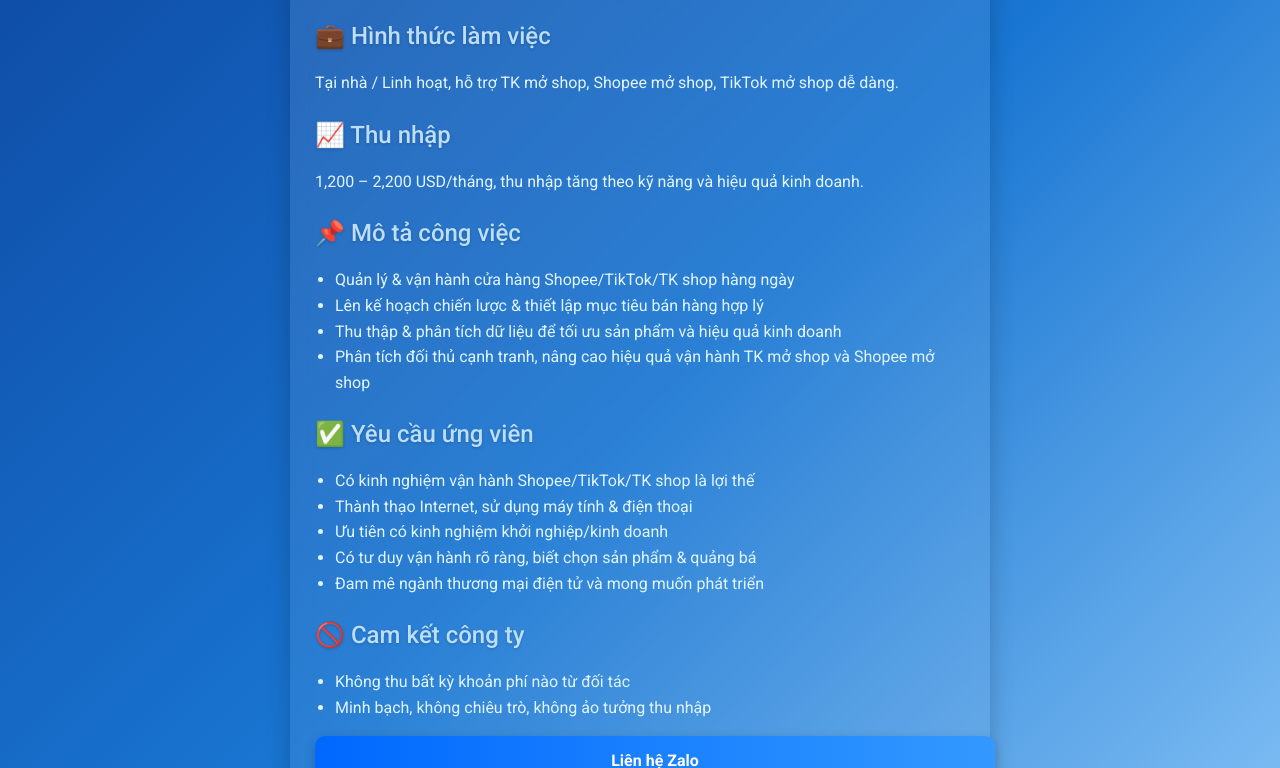
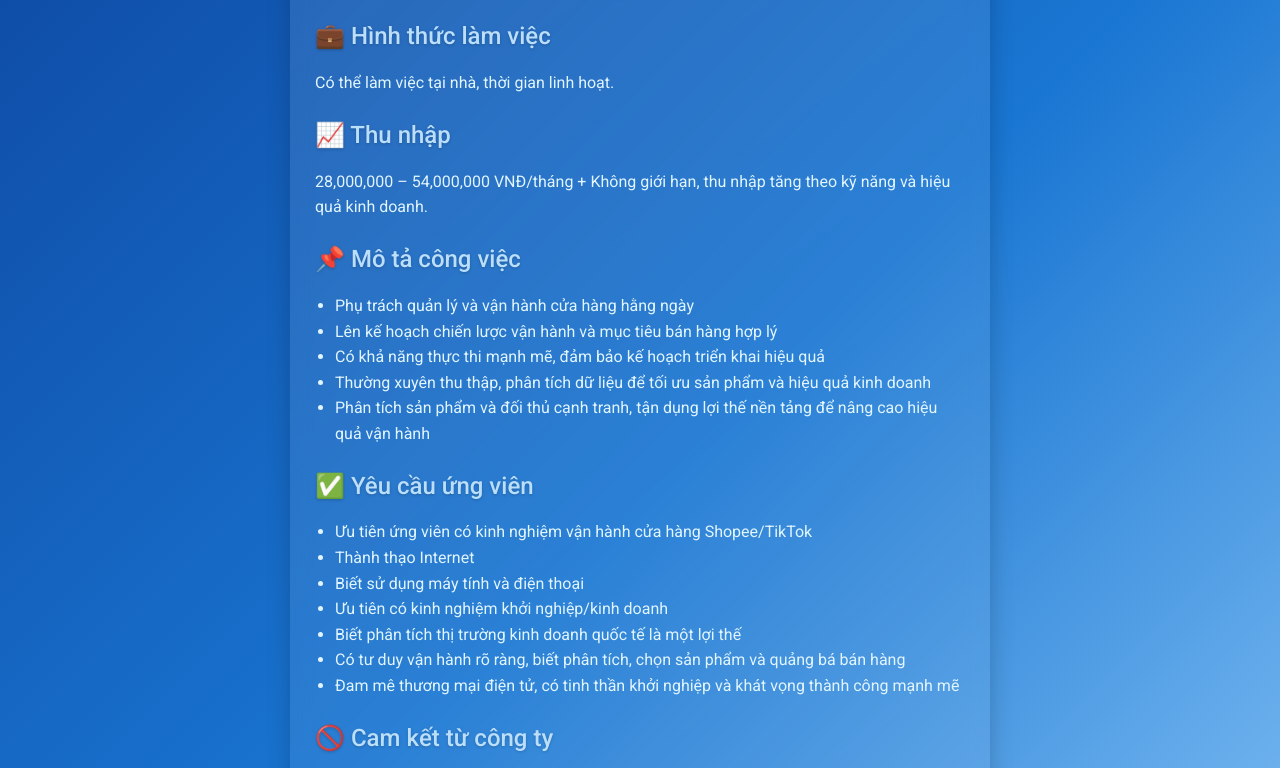
Before and after one commit to baidu6070-commits/tk-77, a plain HTML site: page index.html in a window 1280 px wide. Shown: the part 180-948 px from the top of the page. Drawn offline with Linux system fonts and the light colour scheme.

Commit message:
Update index.html

```diff
--- a/index.html
+++ b/index.html
@@ -102,38 +102,44 @@ ul {
     <h1>Tuyển Dụng Đối Tác Kinh Doanh Thương Mại Điện Tử</h1>
 
 <h2>💼 Hình thức làm việc</h2>
-    <p>Tại nhà / Linh hoạt, hỗ trợ TK mở shop, Shopee mở shop, TikTok mở shop dễ dàng.</p>
+<p>Có thể làm việc tại nhà, thời gian linh hoạt.</p>
 
 <h2>📈 Thu nhập</h2>
-    <p>1,200 – 2,200 USD/tháng, thu nhập tăng theo kỹ năng và hiệu quả kinh doanh.</p>
+<p>28,000,000 – 54,000,000 VNĐ/tháng + Không giới hạn, thu nhập tăng theo kỹ năng và hiệu quả kinh doanh.</p>
 
 <h2>📌 Mô tả công việc</h2>
 <ul>
-        <li>Quản lý & vận hành cửa hàng Shopee/TikTok/TK shop hàng ngày</li>
-        <li>Lên kế hoạch chiến lược & thiết lập mục tiêu bán hàng hợp lý</li>
-        <li>Thu thập & phân tích dữ liệu để tối ưu sản phẩm và hiệu quả kinh doanh</li>
-        <li>Phân tích đối thủ cạnh tranh, nâng cao hiệu quả vận hành TK mở shop và Shopee mở shop</li>
+    <li>Phụ trách quản lý và vận hành cửa hàng hằng ngày</li>
+    <li>Lên kế hoạch chiến lược vận hành và mục tiêu bán hàng hợp lý</li>
+    <li>Có khả năng thực thi mạnh mẽ, đảm bảo kế hoạch triển khai hiệu quả</li>
+    <li>Thường xuyên thu thập, phân tích dữ liệu để tối ưu sản phẩm và hiệu quả kinh doanh</li>
+    <li>Phân tích sản phẩm và đối thủ cạnh tranh, tận dụng lợi thế nền tảng để nâng cao hiệu quả vận hành</li>
 </ul>
 
 <h2>✅ Yêu cầu ứng viên</h2>
 <ul>
-        <li>Có kinh nghiệm vận hành Shopee/TikTok/TK shop là lợi thế</li>
-        <li>Thành thạo Internet, sử dụng máy tính & điện thoại</li>
+    <li>Ưu tiên ứng viên có kinh nghiệm vận hành cửa hàng Shopee/TikTok</li>
+    <li>Thành thạo Internet</li>
+    <li>Biết sử dụng máy tính và điện thoại</li>
     <li>Ưu tiên có kinh nghiệm khởi nghiệp/kinh doanh</li>
-        <li>Có tư duy vận hành rõ ràng, biết chọn sản phẩm & quảng bá</li>
-        <li>Đam mê ngành thương mại điện tử và mong muốn phát triển</li>
+    <li>Biết phân tích thị trường kinh doanh quốc tế là một lợi thế</li>
+    <li>Có tư duy vận hành rõ ràng, biết phân tích, chọn sản phẩm và quảng bá bán hàng</li>
+    <li>Đam mê thương mại điện tử, có tinh thần khởi nghiệp và khát vọng thành công mạnh mẽ</li>
 </ul>
 
-    <h2>🚫 Cam kết công ty</h2>
+<h2>🚫 Cam kết từ công ty</h2>
 <ul>
-        <li>Không thu bất kỳ khoản phí nào từ đối tác</li>
-        <li>Minh bạch, không chiêu trò, không ảo tưởng thu nhập</li>
+    <li>Không thu bất kỳ khoản phí nào của đối tác, trước hay sau</li>
+    <li>Nói không với chiêu trò, không thu phí, không phóng đại kết quả</li>
 </ul>
+
+<p>Chúng tôi rất mong được hợp tác với các đối tác có năng lực. Chúc mọi người một ngày mai tốt đẹp hơn hôm nay!</p>
+
 
     <!-- 官方颜色按钮 -->
     <a class="button zalo" href="https://zalo.me/0901844691" target="_blank">Liên hệ Zalo</a>
     <a class="button messenger" href="#" onclick="openFacebookPage(); return false;">
-  Liên hệ Facebook 主頁
+  Liên hệ Facebook
 </a>
 
 <script>
```
Lines whose indentation alone changed are shown as unchanged.
